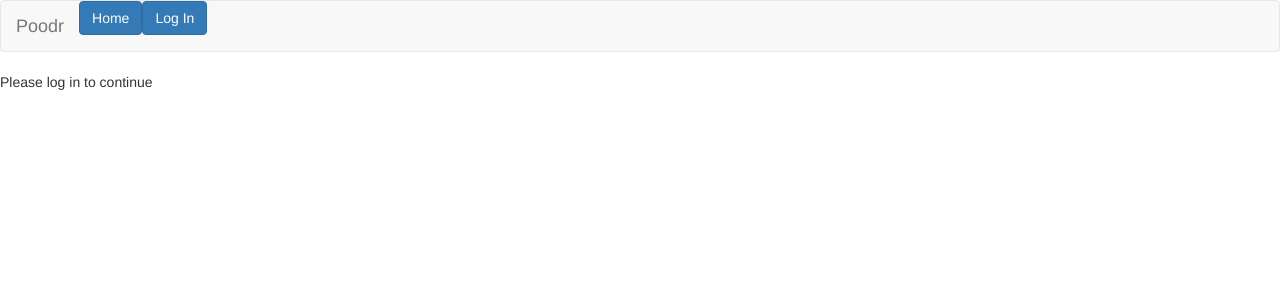
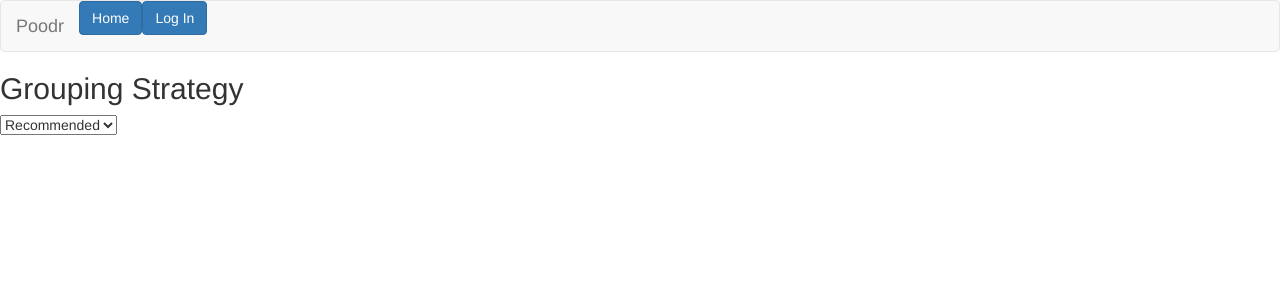
Before and after one commit to samlandfried/groopr, a React (Create React App) app: page /test in a window 1280 px wide. Shown: the top 300 px of the page. Built offline with nearby package versions, Linux system fonts and the light colour scheme; what auth0-js would draw is missing.

Commit message:
Implement grouping strategy select

```diff
--- a/src/App.js
+++ b/src/App.js
@@ -1,6 +1,6 @@
 import React, { Component } from 'react';
 import { Navbar, Button } from 'react-bootstrap';
-import Poodr from './Poodr'
+import Poodr from './Poodr/Poodr'
 import './App.css';
 
 class App extends Component {
@@ -63,12 +63,6 @@ class App extends Component {
             <Poodr {...this.props} />
           )
         }
-        { !isAuthenticated() && (
-            <p>
-              Please log in to continue
-            </p>
-          )
-        }
       </div>
     );
   }
--- /dev/null
+++ b/src/Poodr/Poodr.js
@@ -0,0 +1,15 @@
+import React, { Component } from 'react';
+
+export default class Poodr extends Component {
+  render() {
+    return (
+      <div id="grouping-strategy">
+        <h2>Grouping Strategy</h2>
+        <select id="grouping-strategy-select" >
+          <option value="recommended">Recommended</option>
+          <option value="random">Random</option>
+        </select>
+      </div>
+    );
+  }
+}
--- a/src/routes.js
+++ b/src/routes.js
@@ -1,6 +1,7 @@
 import React from 'react';
 import { Route, BrowserRouter } from 'react-router-dom';
 import App from './App';
+import Poodr from './Poodr/Poodr'
 // import Home from './Home/Home';
 import Callback from './Callback/Callback';
 import Auth from './Auth/Auth';
@@ -23,6 +24,8 @@ export const makeMainRoutes = () => {
             handleAuthentication(props);
             return <Callback {...props} />
           }}/>
+          {/* Don't publish this route */}
+          <Route path="/test" render={ props => <Poodr {...props} />} />
         </div>
       </BrowserRouter>
   );
```
Also changed, not shown: src/Poodr.js (deleted, +0 -9 lines), 1 other file (tests, documents, lock files or other folders).
